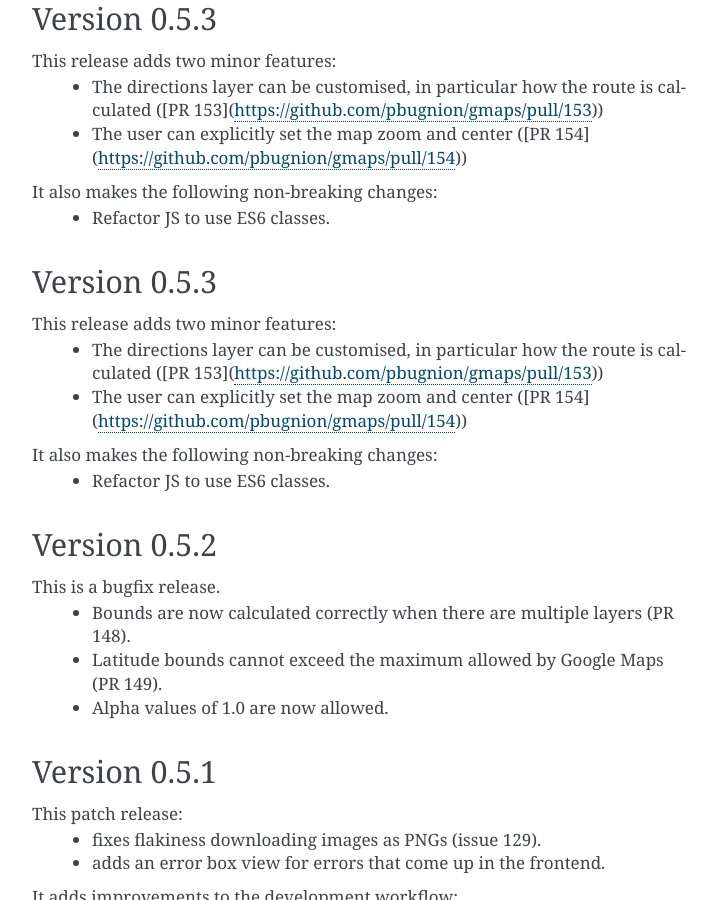
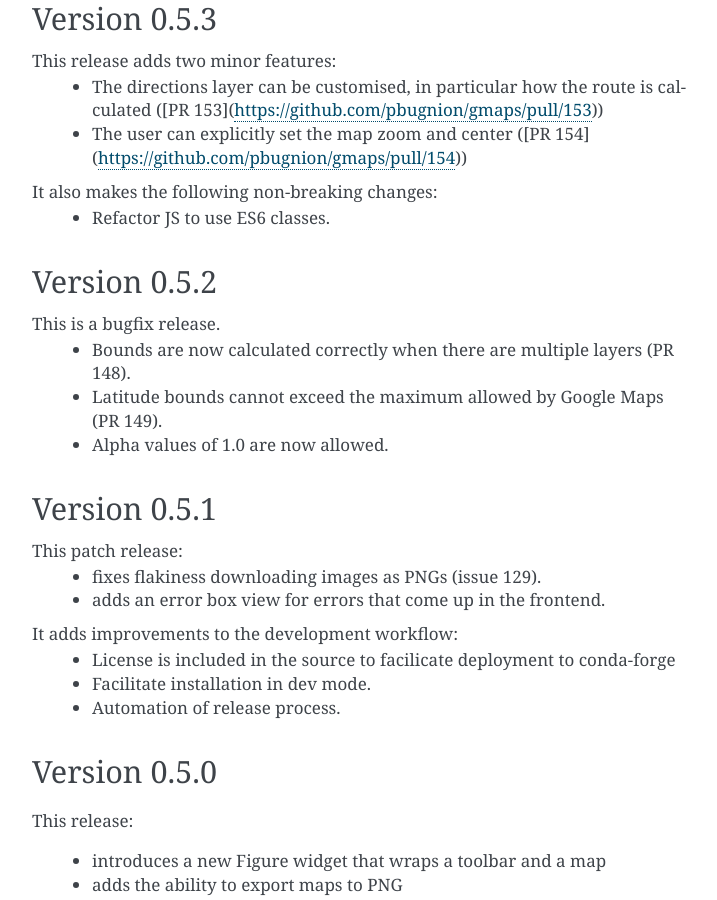
Before and after one commit to pbugnion/gmaps, a Sphinx documentation site: the page built from docs/source/release_notes.rst, in a window 1280 px wide and 900 px high, scrolled down 2857 px. Shown: the whole window, without its empty margins (388-1105 px from the left). Built offline with Sphinx 7.4.7, drawn with Linux system fonts in a browser that asks for light colours.

Commit message:
Remove duplicate release note entry for 0.5.3

```diff
--- a/docs/source/release_notes.rst
+++ b/docs/source/release_notes.rst
@@ -110,16 +110,6 @@ This release:
  - Fixes a bug where bounds were incorrectly calculated for the case where there was a single point in the data (PR 160).
  - Allows setting the travel mode in the directions layer (PR 157).
  - Fixes the release script to use a fork of the conda-forge feedstock (PR 156).
-
-Version 0.5.3
-=============
-
-This release adds two minor features:
- - The directions layer can be customised, in particular how the route is calculated ([PR 153](https://github.com/pbugnion/gmaps/pull/153))
- - The user can explicitly set the map zoom and center ([PR 154](https://github.com/pbugnion/gmaps/pull/154))
-
-It also makes the following non-breaking changes:
- - Refactor JS to use ES6 classes.
 
 Version 0.5.3
 =============
```
